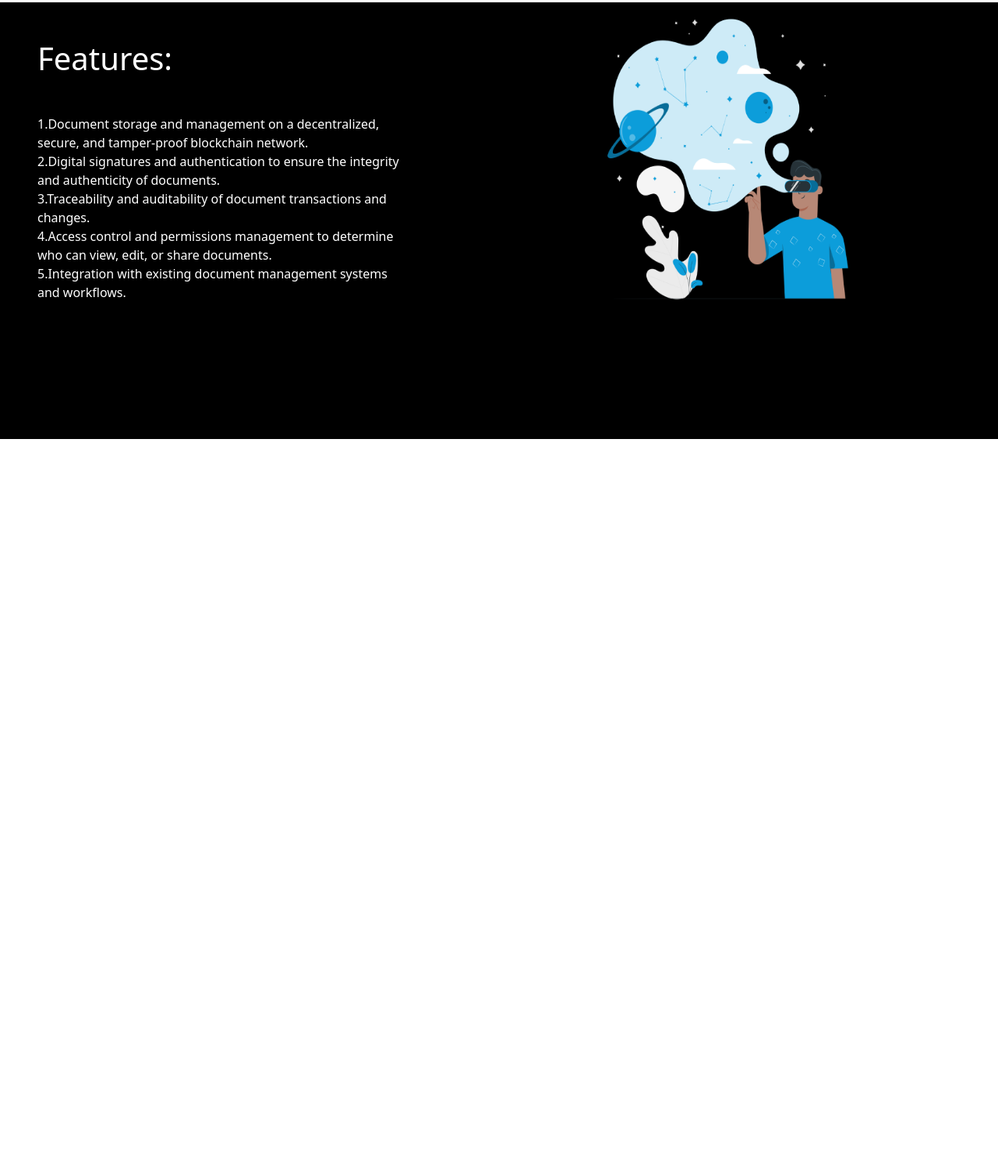
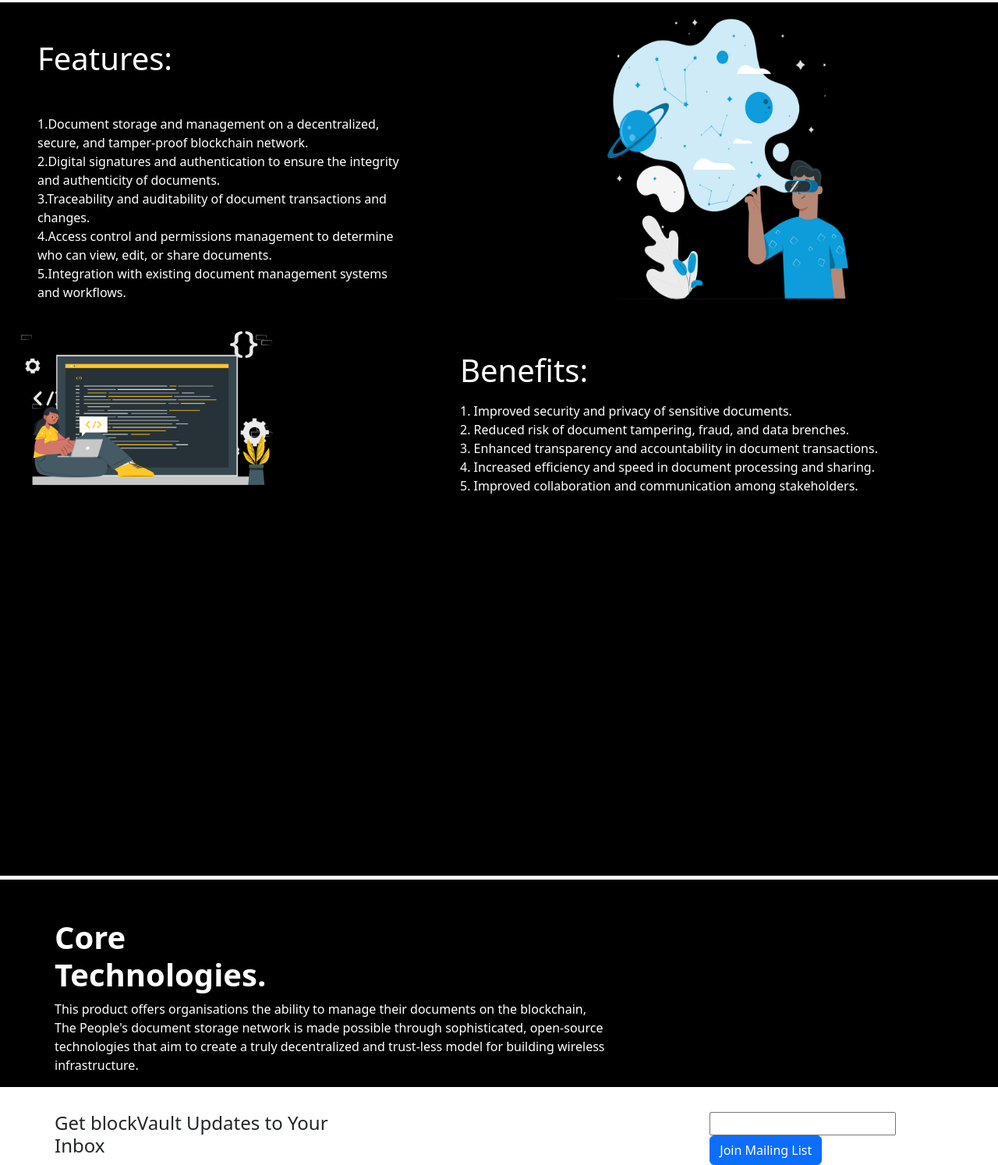
Before and after one commit to Maimoonheart/live-coding, a plain HTML site: page index.html in a window 1280 px wide. Shown: the part 1339-2833 px from the top of the page at 78% size. Before the commit the page ends 1902 px from the top, so only its background shows below. Drawn offline with Linux system fonts and the light colour scheme.

Commit message:
added a new file

```diff
--- a/code.css
+++ b/code.css
@@ -15,5 +15,5 @@ height: 70vh;
  margin-top: 5px;
  background-color: black;
  color: white;
-height: 70vh;
+height: 140vh;
 }
--- a/index.html
+++ b/index.html
@@ -92,9 +92,32 @@
     <img src="image/Unknown 1.png" style="margin-left: 250px;" width="350" alt="">
   </main>
 
-  </fieldset>
+
+  <main class="d-flex" style="gap: 220px;">
+    <img src="image/Unknown-1 1.png" style="margin-left: 20px;" width="350" alt="">
+    <div>
+            <h1 class="ff mt-5">Benefits:</h1>
+     <p class=" mt-3">
+     1. Improved security and privacy of sensitive documents. <br>
+     2. Reduced risk of document tampering, fraud, and data brenches. <br>
+    3. Enhanced transparency and accountability in document transactions. <br>
+    4. Increased efficiency and speed in document processing and sharing. <br>
+    5. Improved collaboration and communication among stakeholders.
+     </div>
 
 
+  </main>
+
+  </fieldset>
+   <fieldset style="margin-top: 5px;background-color: black;">
+    <h1 style="color: white;margin-left: 70px; margin-top: 50px; font-weight: bold; ">Core  <br>
+      Technologies.</h1>
+      <p style="color: white;margin-left: 70px;padding-right: 500px;">This product offers organisations the ability to manage their documents on the  blockchain, The People's document storage network is made possible through  sophisticated, open-source technologies that aim to create a truly decentralized and  trust-less model for building wireless infrastructure.</p>
+   </fieldset>
+  <main class="d-flex gap-5 mt-3" style="height: 10vh;">
+    <h4 class="text-dark mt-3 " style="margin-left: 70px;">Get blockVault Updates to Your Inbox</h4>
+   <span style="margin-left: 390px;" class="mt-3"> <input type="search" name="e.g hello@gmail.com" id=""> <button class="btn btn-primary " type="submit">Join Mailing List</button></span>
+  </main>
 
 
     <script src="bootstrap-5.3.2-dist/bootstrap-5.3.2-dist/js/bootstrap.bundle.js"></script>
```
Also changed, not shown: image/Unknown-1 1.png (added).
